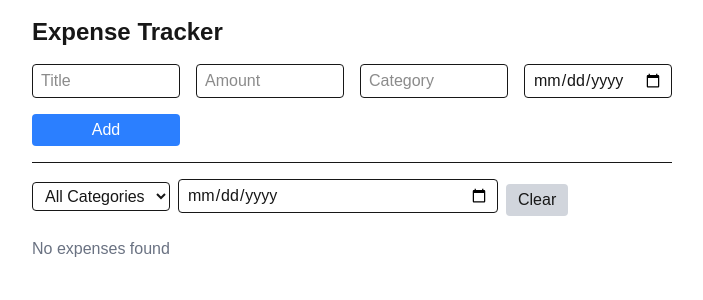
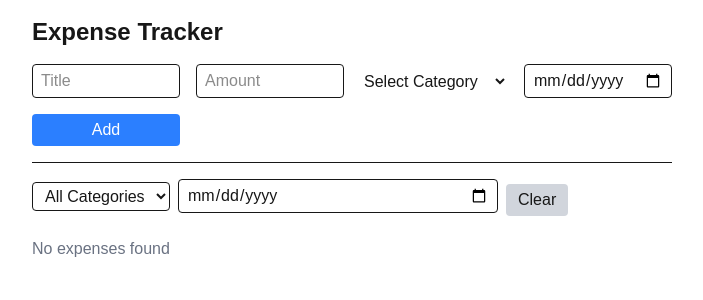
Before and after one commit to shotaroi/next-expense-tracker-app, a Next.js app: page / in a window 1280 px wide. Shown: the top 300 px of the page, without its empty margins (288-991 px from the left). Built offline with nearby package versions, Linux system fonts and the light colour scheme.

Commit message:
Update form, category

```diff
--- a/src/app/components/ExpenseForm.tsx
+++ b/src/app/components/ExpenseForm.tsx
@@ -1,3 +1,4 @@
+import { option } from "framer-motion/client";
 import { useState } from "react";
 
 interface ExpenseFormProps {
@@ -7,9 +8,10 @@ interface ExpenseFormProps {
     category: string,
     date: string
   ) => void;
+  categories: string[];
 }
 
-export default function ExpenseForm({ onAdd }: ExpenseFormProps) {
+export default function ExpenseForm({ onAdd, categories }: ExpenseFormProps) {
   const [title, setTitle] = useState("");
   const [amount, setAmount] = useState("");
   const [category, setCategory] = useState("");
@@ -46,13 +48,14 @@ export default function ExpenseForm({ onAdd }: ExpenseFormProps) {
         onChange={(e) => setAmount(e.target.value)}
         className="border rounded px-2 py-1"
       />
-      <input
-        type="text"
-        placeholder="Category"
-        value={category}
-        onChange={(e) => setCategory(e.target.value)}
-        className="border rounded px-2 py-1"
-      />
+      <select value={category} onChange={(e) => setCategory(e.target.value)}>
+        <option value="">
+            Select Category
+        </option>
+        {categories.map((cat) => (
+            <option key={cat} value={cat}>{cat}</option>
+        ))}
+      </select>
       <input
         type="date"
         value={date}
@@ -60,8 +63,12 @@ export default function ExpenseForm({ onAdd }: ExpenseFormProps) {
         className="border rounded px-2 py-1"
       />
 
-      <button type="submit"
-      className="bg-blue-500 hover:bg-blue-600 text-white px-3 py-1 rounded col-span-full sm:col-span-1">Add</button>
+      <button
+        type="submit"
+        className="bg-blue-500 hover:bg-blue-600 text-white px-3 py-1 rounded col-span-full sm:col-span-1"
+      >
+        Add
+      </button>
     </form>
   );
 }
--- a/src/app/page.tsx
+++ b/src/app/page.tsx
@@ -12,6 +12,7 @@ export default function HomePage() {
   const [expenses, setExpenses] = useState<Expense[]>([]);
   const [filterCategory, setFilterCategory] = useState("");
   const [filterDate, setFilterDate] = useState("");
+  const categories = ["Music", "Movie", "Animal"];
 
   useEffect(() => {
     const stored = localStorage.getItem("expenses");
@@ -52,9 +53,9 @@ export default function HomePage() {
   return (
     <div className="max-w-2xl mx-auto p-4 space-y-4">
       <h1 className="text-2xl font-bold">Expense Tracker</h1>
-      <ExpenseForm onAdd={addExpense} />
+      <ExpenseForm onAdd={addExpense} categories={categories}/>
       <ExpenseFilter
-      categories={["Video", "Music", "Animal"]}
+      categories={categories}
         filterCategory={filterCategory}
         setFilterCategory={setFilterCategory}
         filterDate={filterDate}
```
